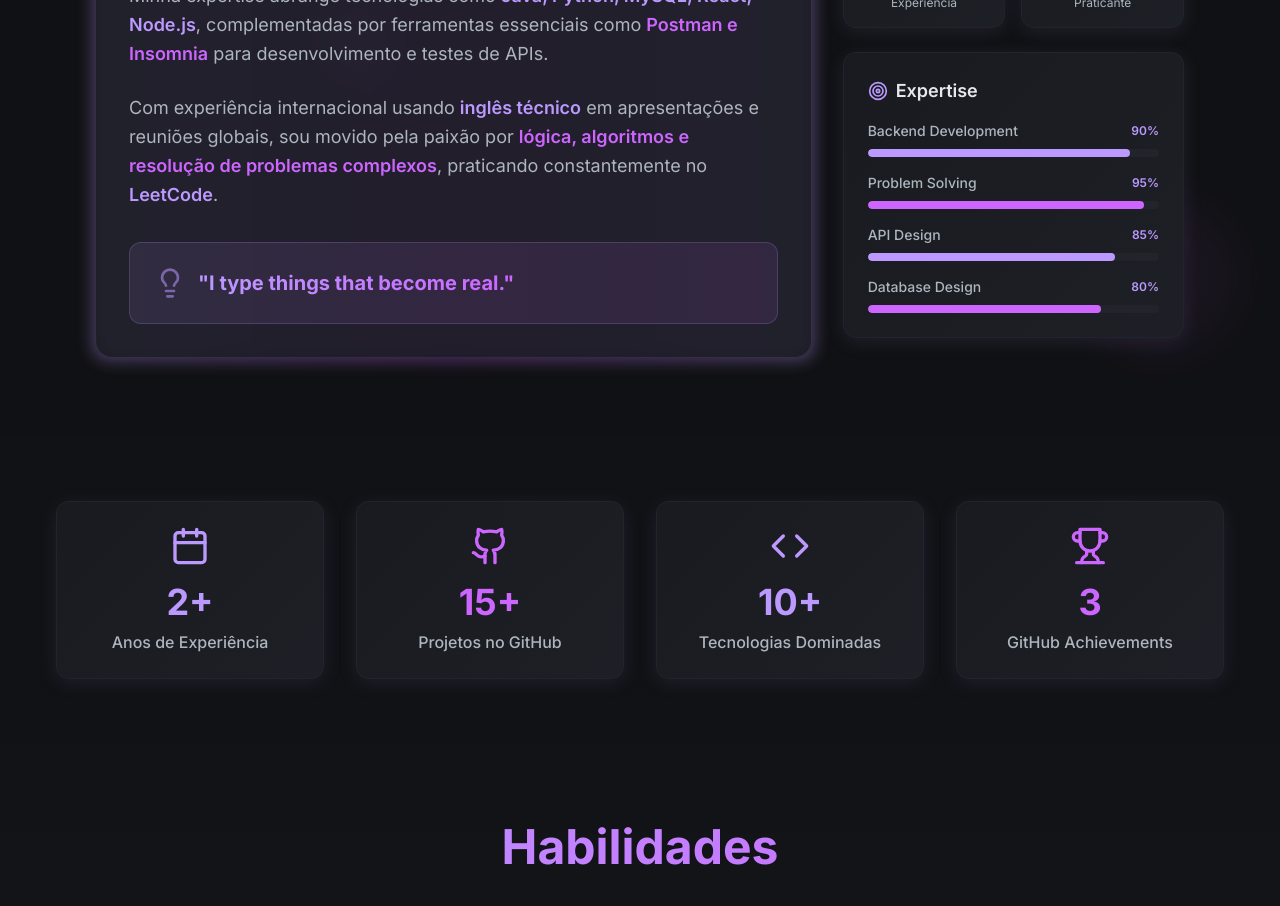
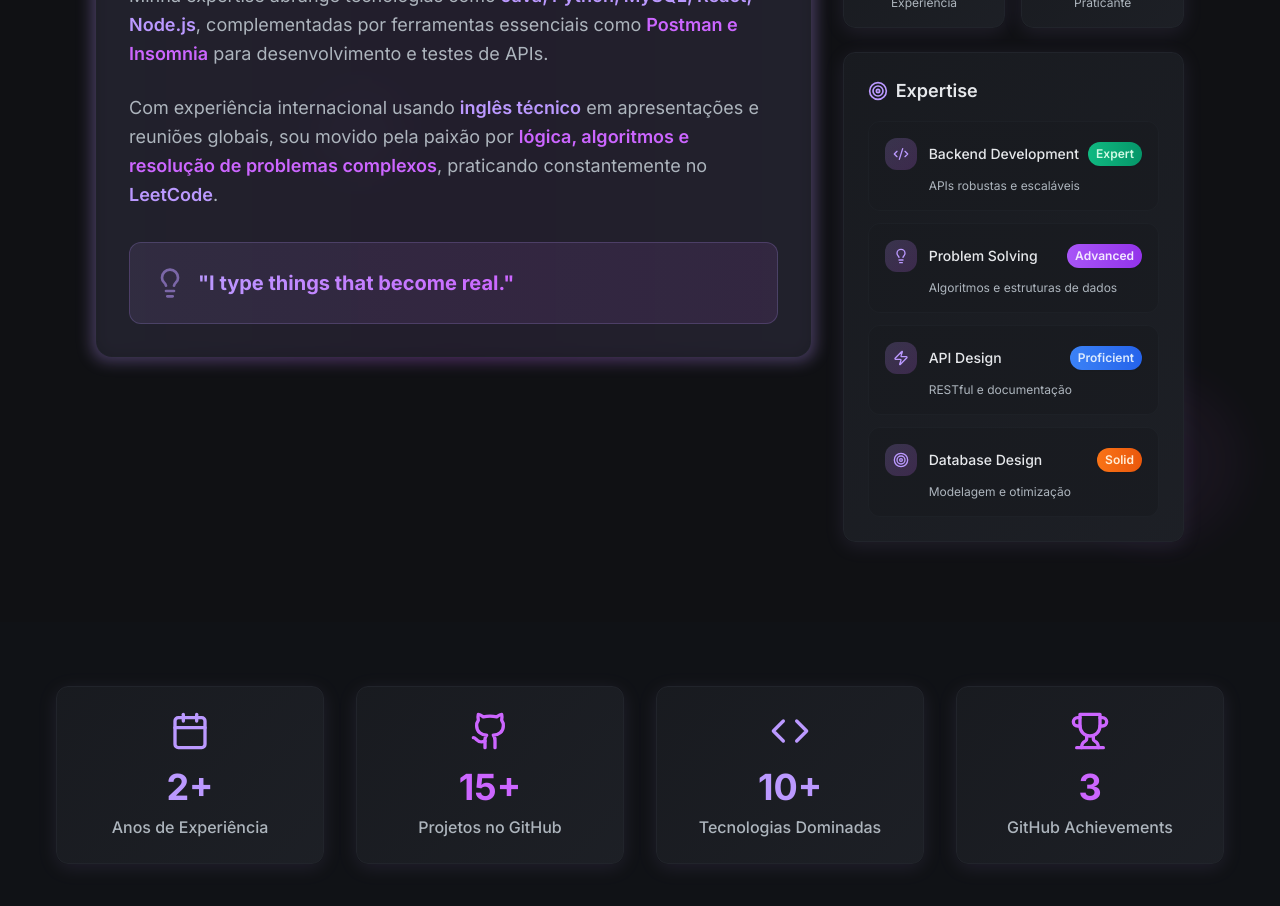
Before and after one commit to LiamFer/Portfolio, a React (Vite) app: page / in a window 1280 px wide. Shown: the part 1200-2106 px from the top of the page. Built offline with nearby package versions, Linux system fonts and the light colour scheme.

Commit message:
Refatorar seção "Sobre Mim"
Remover porcentagens da seção "Expertise" e implementar uma nova forma de exibir o nível de habilidade.

```diff
--- a/src/components/About.tsx
+++ b/src/components/About.tsx
@@ -9,11 +9,39 @@ const About = () => {
     { icon: Award, text: "LeetCode", label: "Praticante", color: "text-accent" }
   ];
 
-  const skills = [
-    { name: "Backend Development", level: 90, color: "bg-primary" },
-    { name: "Problem Solving", level: 95, color: "bg-accent" },
-    { name: "API Design", level: 85, color: "bg-primary" },
-    { name: "Database Design", level: 80, color: "bg-accent" }
+  const expertiseAreas = [
+    {
+      name: "Backend Development",
+      badge: "Expert",
+      color: "bg-gradient-to-r from-emerald-500 to-emerald-600",
+      textColor: "text-emerald-100",
+      icon: Code2,
+      description: "APIs robustas e escaláveis"
+    },
+    {
+      name: "Problem Solving",
+      badge: "Advanced",
+      color: "bg-gradient-to-r from-purple-500 to-purple-600",
+      textColor: "text-purple-100",
+      icon: Lightbulb,
+      description: "Algoritmos e estruturas de dados"
+    },
+    {
+      name: "API Design",
+      badge: "Proficient",
+      color: "bg-gradient-to-r from-blue-500 to-blue-600",
+      textColor: "text-blue-100",
+      icon: Zap,
+      description: "RESTful e documentação"
+    },
+    {
+      name: "Database Design",
+      badge: "Solid",
+      color: "bg-gradient-to-r from-orange-500 to-orange-600",
+      textColor: "text-orange-100",
+      icon: Target,
+      description: "Modelagem e otimização"
+    }
   ];
 
   return (
@@ -121,26 +149,32 @@ const About = () => {
                   <Target className="h-5 w-5 text-primary" />
                   Expertise
                 </h4>
-                <div className="space-y-4">
-                  {skills.map((skill, index) => (
-                    <ScrollAnimation key={skill.name} delay={1000 + index * 100}>
-                      <div>
-                        <div className="flex justify-between items-center mb-2">
-                          <span className="text-sm font-medium text-secondary-foreground">{skill.name}</span>
-                          <span className="text-xs text-primary font-semibold">{skill.level}%</span>
+                <div className="space-y-3">
+                  {expertiseAreas.map((area, index) => {
+                    const IconComponent = area.icon;
+                    return (
+                      <ScrollAnimation key={area.name} delay={1000 + index * 100}>
+                        <div className="group relative overflow-hidden rounded-xl border border-border/50 hover:border-border transition-all duration-300">
+                          <div className="p-4 bg-gradient-to-r from-card/90 to-card/70 hover:from-card to-card/80 transition-all duration-300">
+                            <div className="flex items-center justify-between mb-2">
+                              <div className="flex items-center gap-3">
+                                <div className="h-8 w-8 bg-gradient-to-br from-primary/20 to-accent/20 rounded-lg flex items-center justify-center group-hover:scale-110 transition-transform duration-300">
+                                  <IconComponent className="h-4 w-4 text-primary" />
+                                </div>
+                                <span className="font-medium text-foreground text-sm">{area.name}</span>
+                              </div>
+                              <div className={`px-2 py-1 rounded-full text-xs font-semibold ${area.color} ${area.textColor} shadow-sm`}>
+                                {area.badge}
+                              </div>
+                            </div>
+                            <p className="text-xs text-secondary-foreground ml-11">
+                              {area.description}
+                            </p>
+                          </div>
                         </div>
-                        <div className="w-full bg-muted rounded-full h-2 overflow-hidden">
-                          <div
-                            className={`h-2 ${skill.color} rounded-full transition-all duration-1000 ease-out hover:scale-105`}
-                            style={{
-                              width: `${skill.level}%`,
-                              animationDelay: `${1000 + index * 100}ms`
-                            }}
-                          ></div>
-                        </div>
-                      </div>
-                    </ScrollAnimation>
-                  ))}
+                      </ScrollAnimation>
+                    );
+                  })}
                 </div>
               </div>
             </ScrollAnimation>
```
